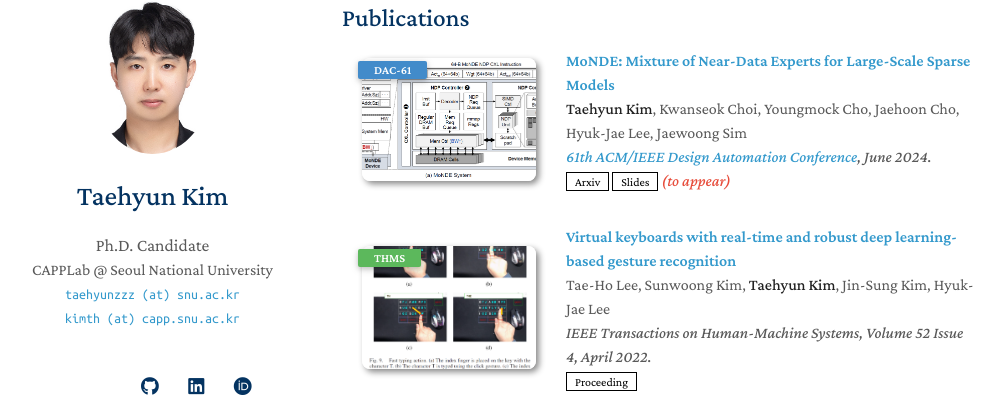
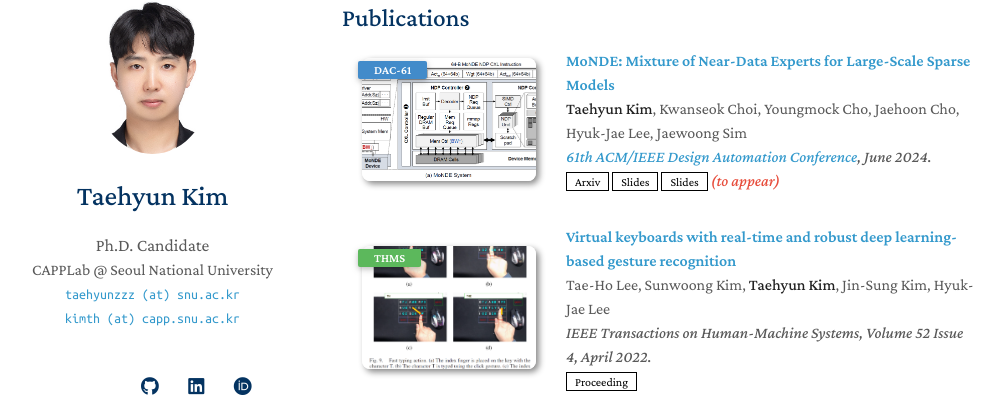
Before and after one commit to taehyunzzz/taehyunzzz.github.io, a Jekyll site: the page built from index.md, in a window 1280 px wide and 900 px high, scrolled down 545 px. Shown: the part 85-482 px from the top of the window, without its empty margins (128-1134 px from the left). Built offline with Jekyll 4.4.1, drawn with Linux system fonts in a browser that asks for light colours; nearby versions of some CDN libraries; a style sheet for code colours, icons or effects is not loaded; our own code applies the rules of GitHub Pages for plain Markdown files.

Commit message:
Add MoNDE poster

```diff
--- a/_data/publications.yml
+++ b/_data/publications.yml
@@ -18,6 +18,7 @@
     notes: (to appear)
     image: ./assets/img/monde-teaser.png
     slides: ./assets/files/1260FINAL.pptx
+    poster: ./assets/files/1260POSTERv3.pdf
     badge: 1
     # code: https://github.com/MrGiovanni/ContinualLearning
     # bibtex: https://bib.yliu.me/MICCAI23.txt
--- a/_includes/publications.md
+++ b/_includes/publications.md
@@ -30,6 +30,9 @@
       {% if link.slides %}
       <a href="{{ link.slides }}" class="btn btn-sm z-depth-0" role="button" target="_blank" style="font-size:12px;">Slides</a>
       {% endif %}
+      {% if link.poster %}
+      <a href="{{ link.poster }}" class="btn btn-sm z-depth-0" role="button" target="_blank" style="font-size:12px;">Slides</a>
+      {% endif %}
       {% if link.page %}
       <a href="{{ link.page }}" class="btn btn-sm z-depth-0" role="button" target="_blank" style="font-size:12px;">Project Page</a>
       {% endif %}
```
Also changed, not shown: 1 other file.
